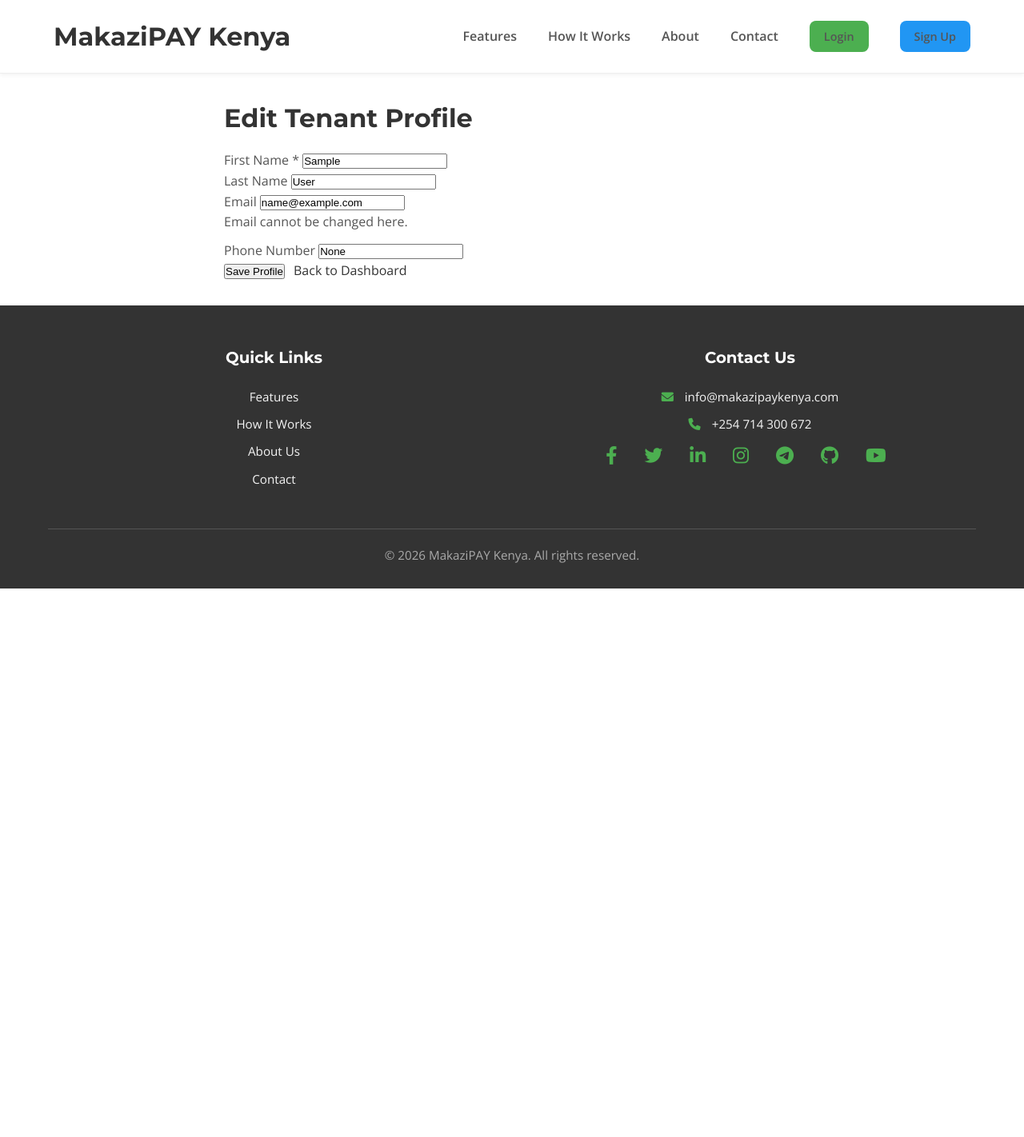
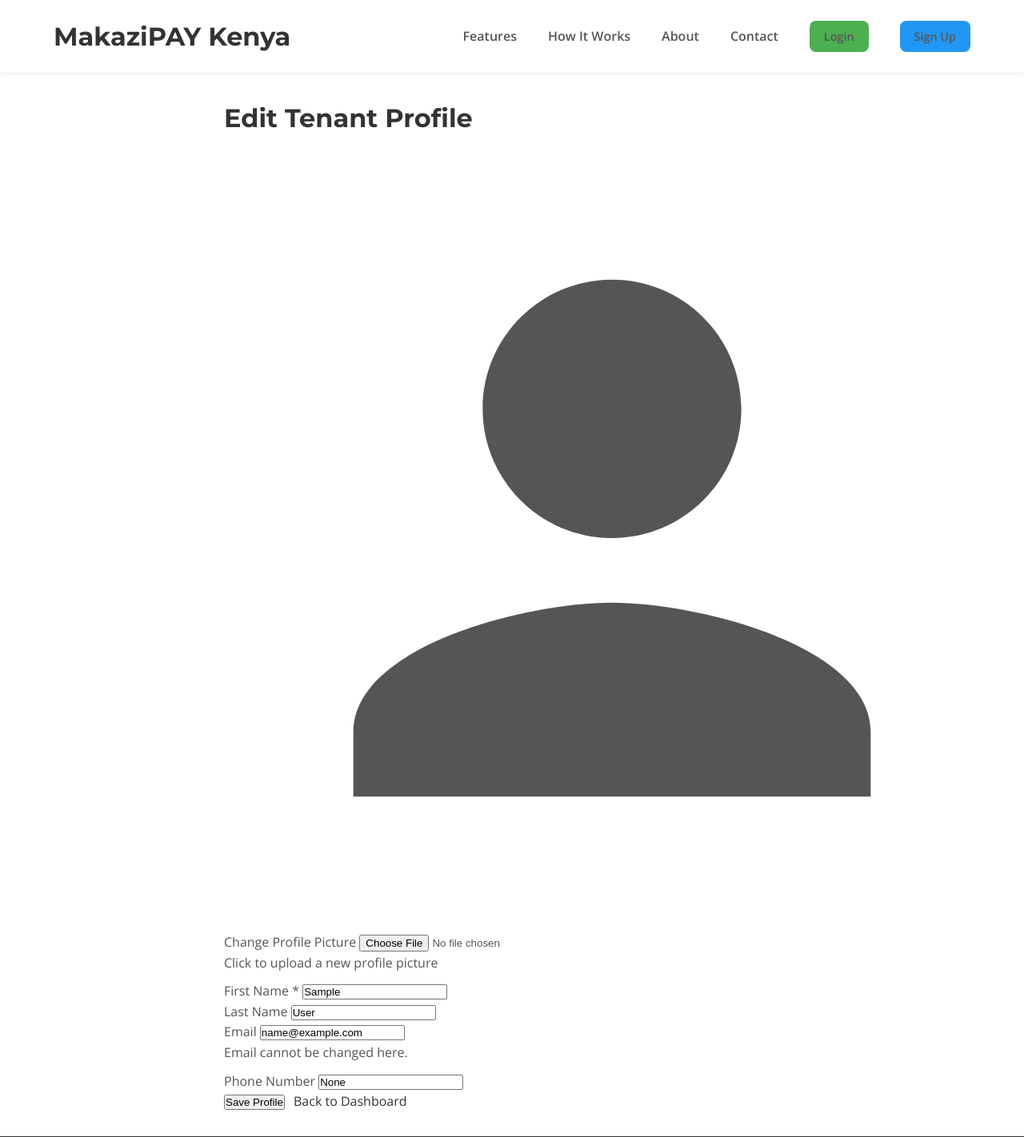
Before and after one commit to Brayo002-bot/Rental-Website, a Django app: page /tenant-profile/ in a window 1280 px wide. Shown: the top 1422 px of the page at 80% size. Before the commit the page ends 736 px from the top, so only its background shows below. Run offline with Django 5.2, Linux system fonts and the light colour scheme; the visitor is signed in with stand-in values (Sample User, id 1).

Commit message:
made changes on tenant and landlord dashboard

```diff
--- a/makazipay_backend/makazipay_backend/urls.py
+++ b/makazipay_backend/makazipay_backend/urls.py
@@ -1,5 +1,7 @@
 from django.urls import path, include
 from django.shortcuts import redirect, render
+from django.conf import settings
+from django.conf.urls.static import static
 from users.views import (
     tenant_dashboard,
     tenant_profile,
@@ -65,3 +67,7 @@ urlpatterns = [
     # COMPLAINTS
     path("complaints/", include("complaints.urls")),
 ]
+
+# Serve media files in development
+if settings.DEBUG:
+    urlpatterns += static(settings.MEDIA_URL, document_root=settings.MEDIA_ROOT)
--- a/makazipay_backend/templates/dashboards/tenant.html
+++ b/makazipay_backend/templates/dashboards/tenant.html
@@ -95,6 +95,7 @@
                                             {% csrf_token %}
                                             <input type="hidden" name="amount" value="{{ entry.payment.amount }}">
                                             <input type="hidden" name="phone" value="{{ user.phone }}">
+                                            <input type="hidden" name="payment_id" value="{{ entry.payment.id }}">
                                             <button type="submit" class="bg-blue-600 text-white px-6 py-3 rounded hover:bg-blue-700 transition duration-200 w-full" {% if not user.phone %}disabled title="Please add phone number to your profile"{% endif %}>
                                                 💳 Pay with M-Pesa
                                             </button>
@@ -134,6 +135,7 @@
                                 {% csrf_token %}
                                 <input type="hidden" name="amount" value="{{ item.next_due_payment.amount }}">
                                 <input type="hidden" name="phone" value="{{ user.phone }}">
+                                <input type="hidden" name="payment_id" value="{{ item.next_due_payment.id }}">
                                 <button type="submit" class="bg-green-600 text-white px-4 py-2 rounded hover:bg-green-700 transition duration-200" {% if not user.phone %}disabled title="Please add phone number to profile"{% endif %}>
                                     💳 Pay Rent
                                 </button>
@@ -159,6 +161,7 @@
                         {% csrf_token %}
                         <input type="hidden" name="amount" value="{{ next_due_payment.amount }}">
                         <input type="hidden" name="phone" value="{{ user.phone }}">
+                        <input type="hidden" name="payment_id" value="{{ next_due_payment.id }}">
                         <button type="submit" class="bg-green-600 text-white px-6 py-2 rounded hover:bg-green-700 transition duration-200" {% if not user.phone %}disabled title="Please add phone number to profile"{% endif %}>
                             💳 Pay Ksh {{ next_due_payment.amount }} via M-Pesa
                         </button>
--- a/makazipay_backend/templates/dashboards/tenant_profile.html
+++ b/makazipay_backend/templates/dashboards/tenant_profile.html
@@ -13,8 +13,28 @@
             {% endfor %}
         {% endif %}
 
-        <form method="POST" class="space-y-4">
+        <form method="POST" enctype="multipart/form-data" class="space-y-4">
             {% csrf_token %}
+
+            <!-- Profile Picture Section -->
+            <div class="flex flex-col items-center mb-6">
+                {% if user.profile_picture %}
+                    <img src="{{ user.profile_picture.url }}" alt="Profile Picture"
+                         class="w-32 h-32 rounded-full object-cover mb-4 border-4 border-blue-500">
+                {% else %}
+                    <div class="w-32 h-32 rounded-full bg-gray-200 flex items-center justify-center mb-4 border-4 border-gray-300">
+                        <svg class="w-16 h-16 text-gray-400" fill="currentColor" viewBox="0 0 24 24">
+                            <path d="M12 12c2.21 0 4-1.79 4-4s-1.79-4-4-4-4 1.79-4 4 1.79 4 4 4zm0 2c-2.67 0-8 1.34-8 4v2h16v-2c0-2.66-5.33-4-8-4z"/>
+                        </svg>
+                    </div>
+                {% endif %}
+                <label for="profile_picture" class="cursor-pointer text-blue-600 hover:text-blue-800 font-medium">
+                    Change Profile Picture
+                </label>
+                <input type="file" id="profile_picture" name="profile_picture" accept="image/*"
+                       class="hidden" onchange="this.form.submit()">
+                <p class="text-sm text-gray-500 mt-1">Click to upload a new profile picture</p>
+            </div>
 
             <div>
                 <label for="first_name" class="block text-gray-700 font-medium">First Name *</label>
--- a/makazipay_backend/users/models.py
+++ b/makazipay_backend/users/models.py
@@ -11,6 +11,7 @@ class User(AbstractUser):
 
     role = models.CharField(max_length=10, choices=ROLE_CHOICES, default='tenant')
     phone = models.CharField(max_length=15, blank=True, null=True)
+    profile_picture = models.ImageField(upload_to='profile_pictures/', blank=True, null=True)
 
     def __str__(self):
         return f"{self.username} ({self.get_role_display()})"
--- a/makazipay_backend/users/views.py
+++ b/makazipay_backend/users/views.py
@@ -598,7 +598,8 @@ def tenant_dashboard(request):
         current_payment = Payment.objects.filter(
             tenant=tenant_apartment,
             due_date__year=today.year,
-            due_date__month=today.month
+            due_date__month=today.month,
+            paid=False
         ).first()
 
         apartment_rows.append({
@@ -670,6 +671,7 @@ def landlord_profile(request):
         last_name = request.POST.get("last_name", "").strip()
         email = request.POST.get("email", "").strip()
         phone = request.POST.get("phone", "").strip()
+        profile_picture = request.FILES.get("profile_picture")
 
         if not first_name or not email:
             messages.error(request, "First name and email are required.")
@@ -683,6 +685,17 @@ def landlord_profile(request):
         request.user.last_name = last_name
         request.user.email = email
         request.user.phone = phone
+
+        # Handle profile picture upload
+        if profile_picture:
+            # Delete old profile picture if exists
+            if request.user.profile_picture:
+                try:
+                    request.user.profile_picture.delete()
+                except:
+                    pass
+            request.user.profile_picture = profile_picture
+
         request.user.save()
 
         messages.success(request, "✅ Profile updated successfully.")
@@ -703,6 +716,7 @@ def tenant_profile(request):
         first_name = request.POST.get("first_name", "").strip()
         last_name = request.POST.get("last_name", "").strip()
         phone = request.POST.get("phone", "").strip()
+        profile_picture = request.FILES.get("profile_picture")
 
         if not first_name:
             messages.error(request, "First name is required.")
@@ -711,6 +725,17 @@ def tenant_profile(request):
         request.user.first_name = first_name
         request.user.last_name = last_name
         request.user.phone = phone
+
+        # Handle profile picture upload
+        if profile_picture:
+            # Delete old profile picture if exists
+            if request.user.profile_picture:
+                try:
+                    request.user.profile_picture.delete()
+                except:
+                    pass
+            request.user.profile_picture = profile_picture
+
         request.user.save()
 
         messages.success(request, "✅ Profile updated successfully.")
@@ -721,6 +746,23 @@ def tenant_profile(request):
 
 # =========================
 # MPESA HELPERS
+
+def is_mpesa_configured():
+    """Check if M-Pesa credentials are properly configured"""
+    consumer_key = getattr(settings, "MPESA_CONSUMER_KEY", "")
+    consumer_secret = getattr(settings, "MPESA_CONSUMER_SECRET", "")
+    shortcode = getattr(settings, "MPESA_SHORTCODE", "")
+    passkey = getattr(settings, "MPESA_PASSKEY", "")
+
+    # Check if using placeholder values
+    if (consumer_key == "your-consumer-key" or
+        consumer_secret == "your-consumer-secret" or
+        passkey == "your-passkey" or
+        not consumer_key or not consumer_secret or
+        not shortcode or not passkey):
+        return False
+    return True
+
 
 def get_mpesa_access_token():
     consumer_key = getattr(settings, "MPESA_CONSUMER_KEY", "")
@@ -814,6 +856,11 @@ def mpesa_pay(request):
 
     phone = request.POST.get("phone", "").strip() or request.user.phone
     amount = request.POST.get("amount", "").strip()
+    payment_id = request.POST.get("payment_id", "").strip()
+
+    # Debug: Log the received data
+    print(f"DEBUG mpesa_pay: phone={phone}, amount={amount}, payment_id={payment_id}")
+    print(f"DEBUG mpesa_pay: user={request.user}, user.phone={request.user.phone}")
 
     if not phone:
         messages.error(request, "Phone number is required for M-Pesa payment.")
@@ -834,11 +881,55 @@ def mpesa_pay(request):
     if phone.startswith("0"):
         phone = "254" + phone[1:]
 
+    # Check if M-Pesa is properly configured
+    if not is_mpesa_configured():
+        # Test mode: allow recording payment without actual M-Pesa call
+        test_mode = getattr(settings, "MPESA_TEST_MODE", False)
+
+        print(f"DEBUG: is_mpesa_configured={is_mpesa_configured()}, test_mode={test_mode}, payment_id={payment_id}")
+
+        if test_mode and payment_id:
+            try:
+                # Try to find the payment
+                payment = Payment.objects.get(id=payment_id, tenant__user=request.user)
+                print(f"DEBUG: Found payment: {payment}")
+                payment.paid = True
+                payment.payment_date = timezone.now()
+                payment.save()
+                messages.success(request, f"✅ Test payment recorded: Ksh {amount} paid successfully!")
+            except Payment.DoesNotExist:
+                print(f"DEBUG: Payment not found for id={payment_id}")
+                messages.error(request, "Payment record not found.")
+            except Exception as e:
+                print(f"DEBUG: Error: {e}")
+                messages.error(request, f"Error processing payment: {e}")
+        elif test_mode:
+            # Just show success message in test mode
+            messages.warning(request, f"⚠️ Test Mode: Payment of Ksh {amount} would be sent to {phone}. Configure real M-Pesa credentials for actual payments.")
+        else:
+            messages.error(request, "⚠️ M-Pesa payment is not configured. Please contact the administrator to set up M-Pesa STK Push credentials.")
+        return redirect("tenant_dashboard")
+
     try:
-        send_mpesa_stk_push(phone, amount_value)
-        messages.success(request, f"✅ M-Pesa STK Push sent to {phone}. Please enter your PIN on your phone.")
+        result = send_mpesa_stk_push(phone, amount_value)
+
+        # Check the response from M-Pesa
+        if result.get("ResponseCode") == "0":
+            # Store the checkout request ID for callback tracking
+            checkout_id = result.get("CheckoutRequestID", "")
+            messages.success(request, f"✅ M-Pesa STK Push sent to {phone}. Please enter your PIN on your phone to complete payment.")
+        else:
+            error_message = result.get("errorMessage", "Unknown error from M-Pesa")
+            messages.error(request, f"M-Pesa error: {error_message}")
     except Exception as e:
-        messages.error(request, f"M-Pesa request failed: {e}")
+        # Provide more helpful error message
+        error_str = str(e)
+        if "authentication" in error_str.lower() or "unauthorized" in error_str.lower():
+            messages.error(request, "❌ M-Pesa authentication failed. Please contact the administrator.")
+        elif "connection" in error_str.lower() or "timeout" in error_str.lower():
+            messages.error(request, "❌ Could not connect to M-Pesa. Please try again later.")
+        else:
+            messages.error(request, f"❌ Payment request failed: {e}")
 
     return redirect("tenant_dashboard")
 
```
Also changed, not shown: makazipay_backend/makazipay_backend/settings.py (+7 -2 lines), makazipay_backend/templates/dashboards/landlord_profile.html (+21 -1 lines), makazipay_backend/users/migrations/0004_user_profile_picture.py (added).
